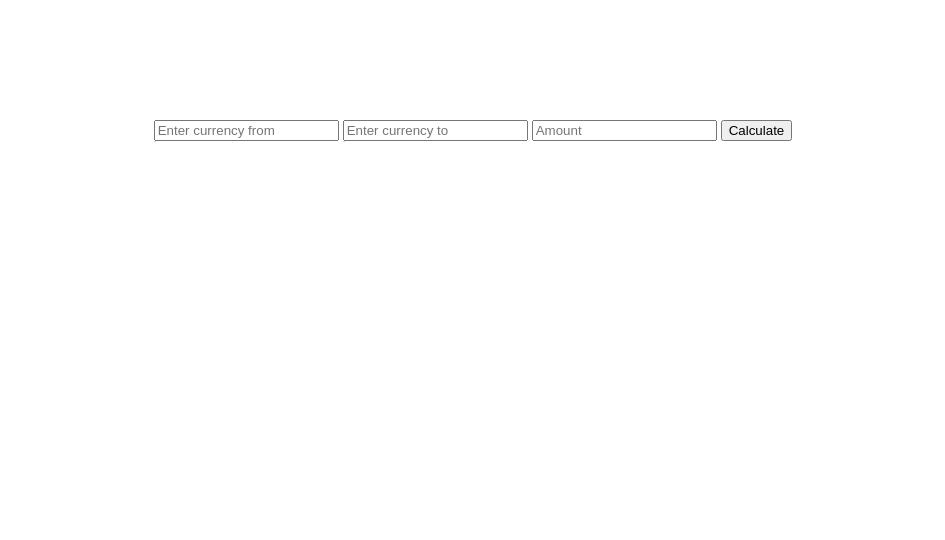
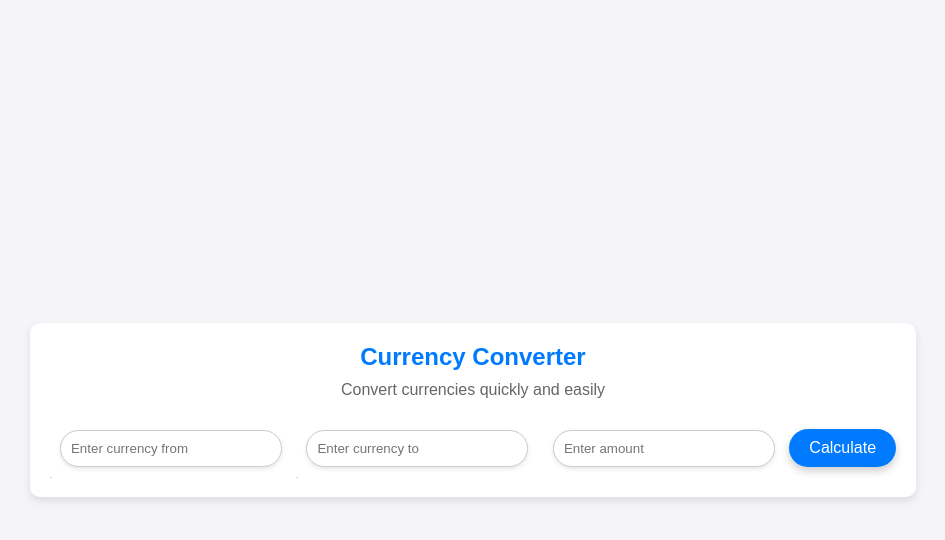
Before and after one commit to FrontEndKate/hw_24, a plain HTML site: page index.html in a window 1280 px wide. Shown: the whole page, without its empty margins (167-1112 px from the left). Drawn offline with Linux system fonts and the light colour scheme; no server answers.

Commit message:
add style

```diff
--- a/index.html
+++ b/index.html
@@ -8,6 +8,8 @@
 </head>
 <body>
 <div id="exchange">
+    <h2>Currency Converter</h2>
+    <p>Convert currencies quickly and easily</p>
     <div>
         <form action="#" id="reg_form">
             <div class="autocomplete">
@@ -18,8 +20,8 @@
                 <input type="text" name="to" id="currency_to" placeholder="Enter currency to">
                 <div id="autocomplete_to_list" class="autocomplete-items"></div>
             </div>
-            <input type="text" name="amount" placeholder="Amount">
-            <button type="submit">Calculate</button>
+            <input type="number" name="amount" placeholder="Enter amount" min="0.01" step="0.01">
+            <button type="submit" class="btn-calculate">Calculate</button>
         </form>
 
     </div>
--- a/myStyle.css
+++ b/myStyle.css
@@ -1,15 +1,79 @@
+body {
+    font-family: Arial, sans-serif;
+    background-color: #f4f4f9;
+    color: #333;
+    margin: 0;
+    padding: 0;
+    display: flex;
+    justify-content: center;
+    align-items: center;
+    min-height: 100vh;
+}
 
-#exchange{
-    margin-top: 120px;
+#exchange {
+    margin-top: 20px;
     display: flex;
     flex-direction: column;
     justify-content: center;
     align-items: center;
+    padding: 20px;
+    background-color: #fff;
+    border-radius: 10px;
+    box-shadow: 0 4px 8px rgba(0, 0, 0, 0.1);
+}
+
+h2 {
+    margin: 0;
+    margin-bottom: 10px;
+    font-size: 24px;
+    color: #007bff;
+}
+
+p {
+    margin: 0;
+    margin-bottom: 20px;
+    font-size: 16px;
+    color: #666;
+}
+
+#result_text {
+    display: none;
+    margin-top: 20px;
 }
 
 
-#result_text{
-    display:  none;
+input {
+    width: 200px;
+    padding: 10px;
+    margin: 10px;
+    border-radius: 20px;
+    border: 1px solid #ccc;
+    box-shadow: 0 2px 4px rgba(0, 0, 0, 0.1);
+    outline: none;
+    transition: all 0.3s ease;
+}
+
+input:focus {
+    border-color: #007bff;
+    box-shadow: 0 2px 6px rgba(0, 123, 255, 0.5);
+}
+
+.btn-calculate {
+    padding: 10px 20px;
+    margin-top: 10px;
+    background-color: #007bff;
+    color: white;
+    border: none;
+    border-radius: 20px;
+    cursor: pointer;
+    font-size: 16px;
+    transition: background-color 0.3s ease, box-shadow 0.3s ease;
+    box-shadow: 0 4px 8px rgba(0, 0, 0, 0.2);
+}
+
+.btn-calculate:hover {
+    background-color: #0056b3;
+    box-shadow: 0 6px 12px rgba(0, 0, 0, 0.3);
 }
 
 .autocomplete {
@@ -22,6 +86,8 @@
     border: 1px solid #d4d4d4;
     border-bottom: none;
     z-index: 99;
+    border-radius: 10px;
+    overflow: hidden;
 }
 
 .autocomplete-items div {
@@ -34,3 +100,10 @@
 .autocomplete-items div:hover {
     background-color: rgba(0, 123, 255, 0.58);
 }
+
+#result_text {
+    color: #007bff;
+    font-size: 18px;
+    text-align: center;
+    margin-top: 20px;
+}
```
